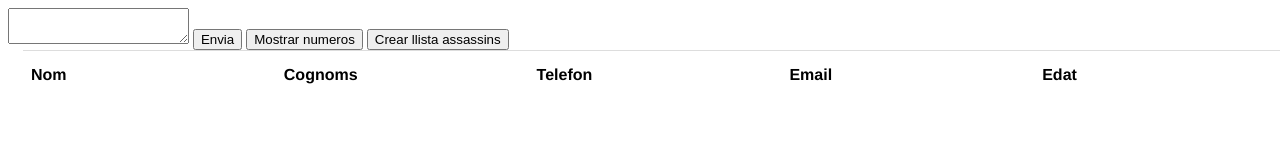
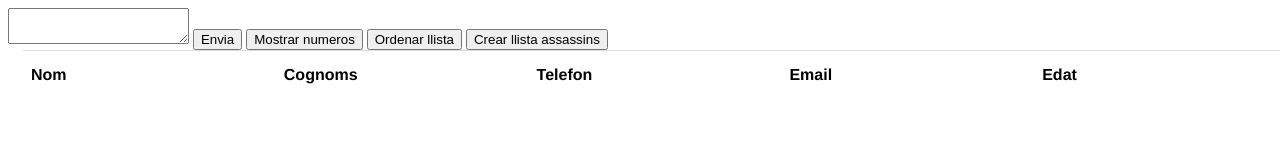
Before and after one commit to wolframtheta/GeneratorPastanaga, a website: page index.html in a window 1280 px wide. Shown: the top 160 px of the page. Drawn offline with Linux system fonts and the light colour scheme.

Commit message:
Add sort table 1

```diff
--- a/index.html
+++ b/index.html
@@ -8,6 +8,7 @@
 	<textarea id="text"></textarea>
 	<input type="button" id="find" value="Envia" onclick="random()">
 	<input type="button" id="showHideNum" value="Mostrar numeros" onclick="showNumber()">
+	<input type="button" id="sortTable" value="Ordenar llista" onclick="sortTable()">
 	<input type="button" id="killers" value="Crear llista assassins" onclick="createList()">
 	<div class="content">
 		<table id="tableResults">
--- a/public/app.js
+++ b/public/app.js
@@ -101,3 +101,38 @@ function showAllTable() {
 	document.getElementById("killers").value = 'Mostrar llista assassins';
 	document.getElementById("killers").onclick = showKillTable;
 }
+
+function sortTable() {
+  var table, rows, switching, i, x, y, shouldSwitch;
+  table = document.getElementById("tableResults");
+  switching = true;
+  /*Make a loop that will continue until
+  no switching has been done:*/
+  while (switching) {
+    //start by saying: no switching is done:
+    switching = false;
+    rows = table.getElementsByTagName("TR");
+    /*Loop through all table rows (except the
+    first, which contains table headers):*/
+    for (i = 1; i < (rows.length - 1); i++) {
+      //start by saying there should be no switching:
+      shouldSwitch = false;
+      /*Get the two elements you want to compare,
+      one from current row and one from the next:*/
+      x = rows[i].getElementsByTagName("TD")[0];
+      y = rows[i + 1].getElementsByTagName("TD")[0];
+      //check if the two rows should switch place:
+      if (parseInt(x.innerHTML.toLowerCase()) > parseInt(y.innerHTML.toLowerCase())) {
+        //if so, mark as a switch and break the loop:
+        shouldSwitch = true;
+        break;
+      }
+    }
+    if (shouldSwitch) {
+      /*If a switch has been marked, make the switch
+      and mark that a switch has been done:*/
+      rows[i].parentNode.insertBefore(rows[i + 1], rows[i]);
+      switching = true;
+    }
+  }
+}
```
